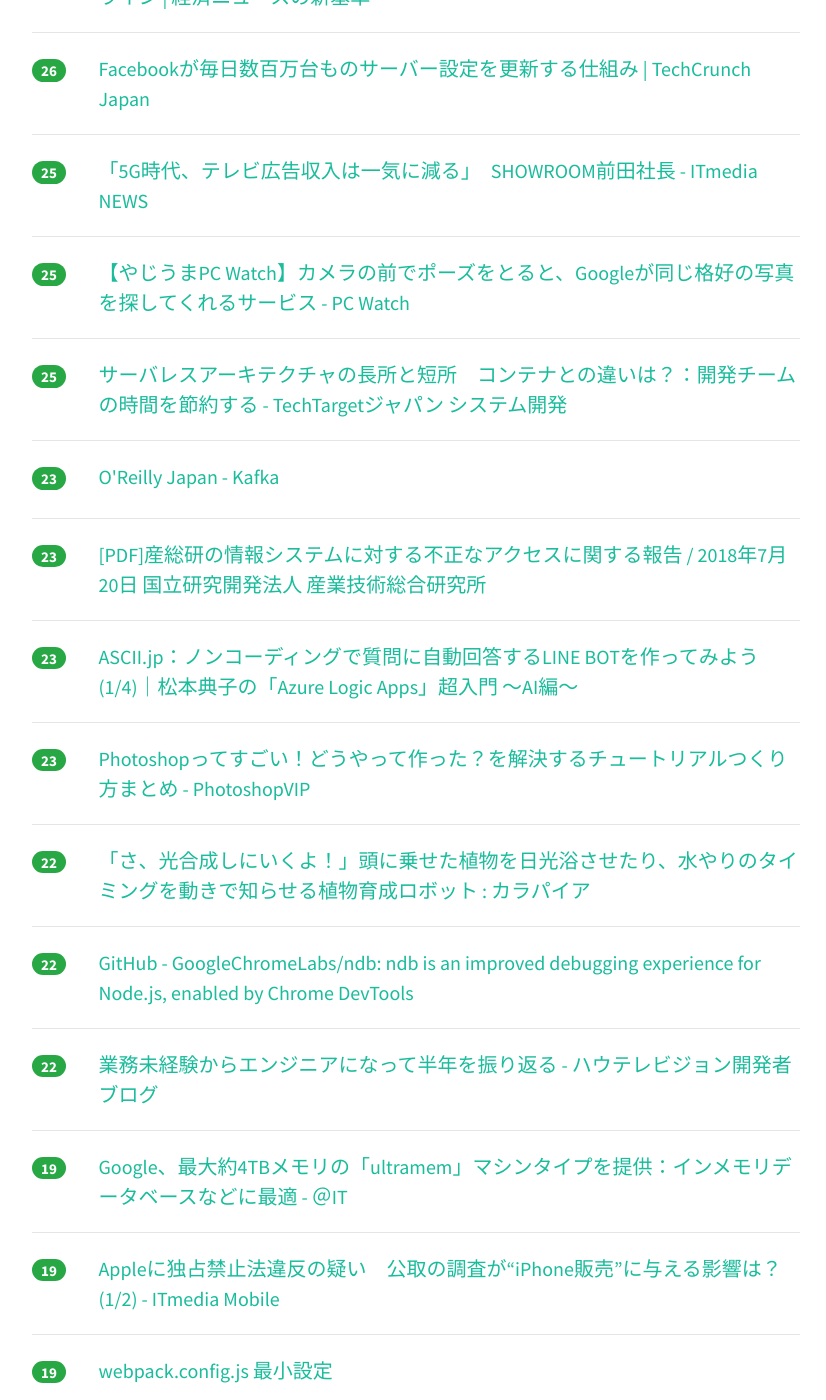
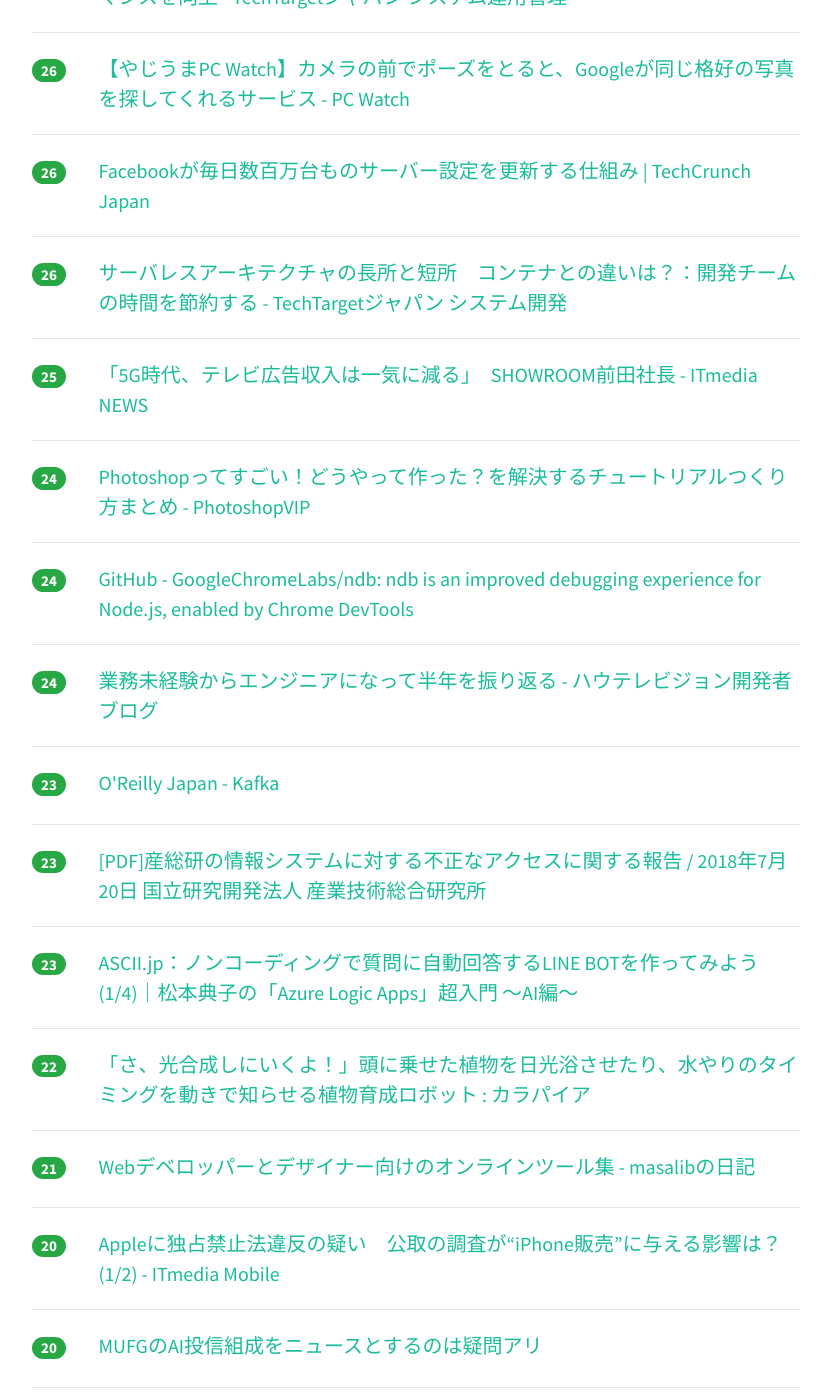
Before and after one commit to yatta47/hatena-matome-site, a Jekyll site: the page built from _posts/2018-07-21-hatena.md, in a window 1280 px wide and 1400 px high, scrolled down 1468 px. Shown: the whole window, without its empty margins (224-1050 px from the left). Built offline with Jekyll 4.4.1, drawn with Linux system fonts in a browser that asks for light colours; nearby versions of some CDN libraries; some of the changed text lies outside the part shown.

Commit message:
Updated 2018-07-21

```diff
--- a/_posts/2018-07-21-hatena.md
+++ b/_posts/2018-07-21-hatena.md
@@ -1,39 +1,44 @@
 ---
 layout: post
 title:  "2018-07-21 はてぶIT"
-date:   2018-07-21 21:02:00
+date:   2018-07-21 22:01:42
 tags: [it-hotentry]
 ---
-64 件のデータあり
+67 件のデータあり
 
 <hr><div class="row">
-<div class="col-1"><span class="badge badge-pill badge-success h2">384</span></div>
+<div class="col-1"><span class="badge badge-pill badge-success h2">398</span></div>
 <div class="col-11"><a href='https://news.mynavi.jp/article/20180719-665927/' target='_blank'>Linuxネットワークコマンドのカンペが公開 | マイナビニュース</a></div>
 </div>
 <hr>
 <div class="row">
-<div class="col-1"><span class="badge badge-pill badge-success h2">180</span></div>
+<div class="col-1"><span class="badge badge-pill badge-success h2">197</span></div>
+<div class="col-11"><a href='https://qiita.com/set0gut1/items/be9247910eb7c155d592' target='_blank'>寄り目を利用した「目diff」および「立体インデント」の考案</a></div>
+</div>
+<hr>
+<div class="row">
+<div class="col-1"><span class="badge badge-pill badge-success h2">189</span></div>
 <div class="col-11"><a href='http://www.itmedia.co.jp/pcuser/articles/1807/21/news013.html' target='_blank'>「Amazon Echo」を設置したら試したい　生活が快適になるスキル7選 - ITmedia PC USER</a></div>
 </div>
 <hr>
 <div class="row">
-<div class="col-1"><span class="badge badge-pill badge-success h2">173</span></div>
-<div class="col-11"><a href='https://qiita.com/set0gut1/items/be9247910eb7c155d592' target='_blank'>寄り目を利用した「目diff」および「立体インデント」の考案</a></div>
-</div>
-<hr>
-<div class="row">
-<div class="col-1"><span class="badge badge-pill badge-success h2">110</span></div>
+<div class="col-1"><span class="badge badge-pill badge-success h2">113</span></div>
 <div class="col-11"><a href='https://headlines.yahoo.co.jp/hl?a=20180720-00010007-fnnprimev-sci' target='_blank'>ブロックチェーンで“お金”の価値がなくなり、“信用”の社会がやってくる（FNN PRIME） - Yahoo!ニュース</a></div>
 </div>
 <hr>
 <div class="row">
-<div class="col-1"><span class="badge badge-pill badge-success h2">89</span></div>
+<div class="col-1"><span class="badge badge-pill badge-success h2">107</span></div>
 <div class="col-11"><a href='http://nlab.itmedia.co.jp/nl/articles/1807/21/news028.html' target='_blank'>当初の名前案は“タマクール”　股間ひんやり「ズボンクール」は世の男性の救世主となるか - ねとらぼ</a></div>
 </div>
 <hr>
 <div class="row">
-<div class="col-1"><span class="badge badge-pill badge-success h2">46</span></div>
+<div class="col-1"><span class="badge badge-pill badge-success h2">48</span></div>
 <div class="col-11"><a href='https://qiita.com/mamomamo/items/e4e9e44d9f77cd72b70a' target='_blank'>Docker・Kubernetes周辺の動向を整理してみた件</a></div>
+</div>
+<hr>
+<div class="row">
+<div class="col-1"><span class="badge badge-pill badge-success h2">38</span></div>
+<div class="col-11"><a href='https://toyokeizai.net/articles/-/229522' target='_blank'>アマゾンやグーグルが冗談でなく危ない理由 | グローバルアイ | 東洋経済オンライン | 経済ニュースの新基準</a></div>
 </div>
 <hr>
 <div class="row">
@@ -47,23 +52,23 @@ tags: [it-hotentry]
 </div>
 <hr>
 <div class="row">
-<div class="col-1"><span class="badge badge-pill badge-success h2">34</span></div>
+<div class="col-1"><span class="badge badge-pill badge-success h2">35</span></div>
 <div class="col-11"><a href='https://note.mu/ss_shopetan/n/nba8cf2c11cc2' target='_blank'>19卒としてWeb系エンジニア職のJobHuntingをしたのでまとめる｜shopetan｜note</a></div>
 </div>
 <hr>
 <div class="row">
-<div class="col-1"><span class="badge badge-pill badge-success h2">31</span></div>
+<div class="col-1"><span class="badge badge-pill badge-success h2">35</span></div>
+<div class="col-11"><a href='http://nlab.itmedia.co.jp/nl/articles/1807/20/news133.html' target='_blank'>置くだけで周囲を冷やす「バケツエアコン」　なんと社長がたった1人で開発していた - ねとらぼ</a></div>
+</div>
+<hr>
+<div class="row">
+<div class="col-1"><span class="badge badge-pill badge-success h2">32</span></div>
 <div class="col-11"><a href='http://techtarget.itmedia.co.jp/tt/news/1807/21/news03.html' target='_blank'>「Windows 10」を無料で高速化する4つの方法 (1/2)：OSの設定変更でパフォーマンスを向上 - TechTargetジャパン システム運用管理</a></div>
 </div>
 <hr>
 <div class="row">
-<div class="col-1"><span class="badge badge-pill badge-success h2">31</span></div>
-<div class="col-11"><a href='http://nlab.itmedia.co.jp/nl/articles/1807/20/news133.html' target='_blank'>置くだけで周囲を冷やす「バケツエアコン」　なんと社長がたった1人で開発していた - ねとらぼ</a></div>
-</div>
-<hr>
-<div class="row">
-<div class="col-1"><span class="badge badge-pill badge-success h2">30</span></div>
-<div class="col-11"><a href='https://toyokeizai.net/articles/-/229522' target='_blank'>アマゾンやグーグルが冗談でなく危ない理由 | グローバルアイ | 東洋経済オンライン | 経済ニュースの新基準</a></div>
+<div class="col-1"><span class="badge badge-pill badge-success h2">26</span></div>
+<div class="col-11"><a href='https://pc.watch.impress.co.jp/docs/news/yajiuma/1134006.html' target='_blank'>【やじうまPC Watch】カメラの前でポーズをとると、Googleが同じ格好の写真を探してくれるサービス - PC Watch</a></div>
 </div>
 <hr>
 <div class="row">
@@ -72,18 +77,28 @@ tags: [it-hotentry]
 </div>
 <hr>
 <div class="row">
+<div class="col-1"><span class="badge badge-pill badge-success h2">26</span></div>
+<div class="col-11"><a href='http://techtarget.itmedia.co.jp/tt/news/1807/20/news06.html' target='_blank'>サーバレスアーキテクチャの長所と短所　コンテナとの違いは？：開発チームの時間を節約する - TechTargetジャパン システム開発</a></div>
+</div>
+<hr>
+<div class="row">
 <div class="col-1"><span class="badge badge-pill badge-success h2">25</span></div>
 <div class="col-11"><a href='http://www.itmedia.co.jp/news/articles/1807/20/news118.html' target='_blank'>「5G時代、テレビ広告収入は一気に減る」　SHOWROOM前田社長 - ITmedia NEWS</a></div>
 </div>
 <hr>
 <div class="row">
-<div class="col-1"><span class="badge badge-pill badge-success h2">25</span></div>
-<div class="col-11"><a href='https://pc.watch.impress.co.jp/docs/news/yajiuma/1134006.html' target='_blank'>【やじうまPC Watch】カメラの前でポーズをとると、Googleが同じ格好の写真を探してくれるサービス - PC Watch</a></div>
+<div class="col-1"><span class="badge badge-pill badge-success h2">24</span></div>
+<div class="col-11"><a href='http://photoshopvip.net/109971' target='_blank'>Photoshopってすごい！どうやって作った？を解決するチュートリアルつくり方まとめ - PhotoshopVIP</a></div>
 </div>
 <hr>
 <div class="row">
-<div class="col-1"><span class="badge badge-pill badge-success h2">25</span></div>
-<div class="col-11"><a href='http://techtarget.itmedia.co.jp/tt/news/1807/20/news06.html' target='_blank'>サーバレスアーキテクチャの長所と短所　コンテナとの違いは？：開発チームの時間を節約する - TechTargetジャパン システム開発</a></div>
+<div class="col-1"><span class="badge badge-pill badge-success h2">24</span></div>
+<div class="col-11"><a href='https://github.com/GoogleChromeLabs/ndb' target='_blank'>GitHub - GoogleChromeLabs/ndb: ndb is an improved debugging experience for Node.js, enabled by Chrome DevTools</a></div>
+</div>
+<hr>
+<div class="row">
+<div class="col-1"><span class="badge badge-pill badge-success h2">24</span></div>
+<div class="col-11"><a href='http://blog.howtelevision.co.jp/entry/2018/07/20/185730' target='_blank'>業務未経験からエンジニアになって半年を振り返る - ハウテレビジョン開発者ブログ</a></div>
 </div>
 <hr>
 <div class="row">
@@ -102,33 +117,28 @@ tags: [it-hotentry]
 </div>
 <hr>
 <div class="row">
-<div class="col-1"><span class="badge badge-pill badge-success h2">23</span></div>
-<div class="col-11"><a href='http://photoshopvip.net/109971' target='_blank'>Photoshopってすごい！どうやって作った？を解決するチュートリアルつくり方まとめ - PhotoshopVIP</a></div>
-</div>
-<hr>
-<div class="row">
 <div class="col-1"><span class="badge badge-pill badge-success h2">22</span></div>
 <div class="col-11"><a href='http://karapaia.com/archives/52262624.html' target='_blank'>「さ、光合成しにいくよ！」頭に乗せた植物を日光浴させたり、水やりのタイミングを動きで知らせる植物育成ロボット : カラパイア</a></div>
 </div>
 <hr>
 <div class="row">
-<div class="col-1"><span class="badge badge-pill badge-success h2">22</span></div>
-<div class="col-11"><a href='https://github.com/GoogleChromeLabs/ndb' target='_blank'>GitHub - GoogleChromeLabs/ndb: ndb is an improved debugging experience for Node.js, enabled by Chrome DevTools</a></div>
+<div class="col-1"><span class="badge badge-pill badge-success h2">21</span></div>
+<div class="col-11"><a href='https://masalib.hatenablog.com/entry/2018/07/21/000000' target='_blank'>Webデベロッパーとデザイナー向けのオンラインツール集 - masalibの日記</a></div>
 </div>
 <hr>
 <div class="row">
-<div class="col-1"><span class="badge badge-pill badge-success h2">22</span></div>
-<div class="col-11"><a href='http://blog.howtelevision.co.jp/entry/2018/07/20/185730' target='_blank'>業務未経験からエンジニアになって半年を振り返る - ハウテレビジョン開発者ブログ</a></div>
+<div class="col-1"><span class="badge badge-pill badge-success h2">20</span></div>
+<div class="col-11"><a href='http://www.itmedia.co.jp/mobile/articles/1807/21/news020.html' target='_blank'>Appleに独占禁止法違反の疑い　公取の調査が“iPhone販売”に与える影響は？ (1/2) - ITmedia Mobile</a></div>
+</div>
+<hr>
+<div class="row">
+<div class="col-1"><span class="badge badge-pill badge-success h2">20</span></div>
+<div class="col-11"><a href='https://www.financepensionrealestate.work/entry/2018/07/21/104601' target='_blank'>MUFGのAI投信組成をニュースとするのは疑問アリ</a></div>
 </div>
 <hr>
 <div class="row">
 <div class="col-1"><span class="badge badge-pill badge-success h2">19</span></div>
 <div class="col-11"><a href='http://www.atmarkit.co.jp/ait/articles/1807/20/news040.html' target='_blank'>Google、最大約4TBメモリの「ultramem」マシンタイプを提供：インメモリデータベースなどに最適 - ＠IT</a></div>
-</div>
-<hr>
-<div class="row">
-<div class="col-1"><span class="badge badge-pill badge-success h2">19</span></div>
-<div class="col-11"><a href='http://www.itmedia.co.jp/mobile/articles/1807/21/news020.html' target='_blank'>Appleに独占禁止法違反の疑い　公取の調査が“iPhone販売”に与える影響は？ (1/2) - ITmedia Mobile</a></div>
 </div>
 <hr>
 <div class="row">
@@ -143,27 +153,47 @@ tags: [it-hotentry]
 <hr>
 <div class="row">
 <div class="col-1"><span class="badge badge-pill badge-success h2">18</span></div>
-<div class="col-11"><a href='https://masalib.hatenablog.com/entry/2018/07/21/000000' target='_blank'>Webデベロッパーとデザイナー向けのオンラインツール集 - masalibの日記</a></div>
+<div class="col-11"><a href='https://okuranagaimo.blogspot.com/2018/07/ssh22.html' target='_blank'>ブログ: SSHのポート番号がどのようにして22になったのか</a></div>
 </div>
 <hr>
 <div class="row">
 <div class="col-1"><span class="badge badge-pill badge-success h2">17</span></div>
-<div class="col-11"><a href='https://www.financepensionrealestate.work/entry/2018/07/21/104601' target='_blank'>MUFGのAI投信組成をニュースとするのは疑問アリ</a></div>
+<div class="col-11"><a href='https://speakerdeck.com/joker1007/nu-riqu-dong-kai-fa-kireruji-shu-number-osrk01' target='_blank'>怒り駆動開発 -キレる技術- #osrk01 - Speaker Deck</a></div>
 </div>
 <hr>
 <div class="row">
-<div class="col-1"><span class="badge badge-pill badge-success h2">15</span></div>
+<div class="col-1"><span class="badge badge-pill badge-success h2">16</span></div>
 <div class="col-11"><a href='https://qiita.com/shima_x/items/fe29274d67de3a461524' target='_blank'>国土数値情報とfoliumで市区町村区切りのコロプレス図を描く</a></div>
 </div>
 <hr>
 <div class="row">
-<div class="col-1"><span class="badge badge-pill badge-success h2">15</span></div>
+<div class="col-1"><span class="badge badge-pill badge-success h2">16</span></div>
 <div class="col-11"><a href='https://blog.jxck.io/entries/2018-07-20/toggle-attribute.html' target='_blank'>Element.toggleAttribute | blog.jxck.io</a></div>
+</div>
+<hr>
+<div class="row">
+<div class="col-1"><span class="badge badge-pill badge-success h2">16</span></div>
+<div class="col-11"><a href='http://blog.livedoor.jp/itsoku/archives/53851897.html' target='_blank'>プログラマの頭の中ってどうなってんだよ… : IT速報</a></div>
+</div>
+<hr>
+<div class="row">
+<div class="col-1"><span class="badge badge-pill badge-success h2">16</span></div>
+<div class="col-11"><a href='https://www.slideshare.net/oracle4engineer/jdk-ver20' target='_blank'>JDK: 新しいリリースモデル解説（ver.2.0）</a></div>
 </div>
 <hr>
 <div class="row">
 <div class="col-1"><span class="badge badge-pill badge-success h2">15</span></div>
 <div class="col-11"><a href='https://nextat.co.jp/staff/archives/203' target='_blank'>[Laravel] JSONレスポンスのUnicodeエスケープ無効化はミドルウェアで！｜Laravel｜PHP｜開発ブログ｜株式会社Nextat（ネクスタット）</a></div>
+</div>
+<hr>
+<div class="row">
+<div class="col-1"><span class="badge badge-pill badge-success h2">15</span></div>
+<div class="col-11"><a href='https://www.fnn.jp/posts/00337910HDK' target='_blank'>ブロックチェーン技術で終わる世界、変わるメディアの未来 - FNN.jpプライムオンライン</a></div>
+</div>
+<hr>
+<div class="row">
+<div class="col-1"><span class="badge badge-pill badge-success h2">15</span></div>
+<div class="col-11"><a href='https://taro.hatenablog.jp/entry/2018/07/21/090000' target='_blank'>30歳になりました！ - 算譜王におれはなる!!!!</a></div>
 </div>
 <hr>
 <div class="row">
@@ -183,12 +213,7 @@ tags: [it-hotentry]
 <hr>
 <div class="row">
 <div class="col-1"><span class="badge badge-pill badge-success h2">14</span></div>
-<div class="col-11"><a href='https://taro.hatenablog.jp/entry/2018/07/21/090000' target='_blank'>30歳になりました！ - 算譜王におれはなる!!!!</a></div>
-</div>
-<hr>
-<div class="row">
-<div class="col-1"><span class="badge badge-pill badge-success h2">14</span></div>
-<div class="col-11"><a href='http://blog.livedoor.jp/itsoku/archives/53851897.html' target='_blank'>プログラマの頭の中ってどうなってんだよ… : IT速報</a></div>
+<div class="col-11"><a href='https://qiita.com/koyamauchi/items/edd97374b82dce11a169' target='_blank'>10分で構築! ElasticSearchとKibanaで作るTwitter分析ダッシュボード 作成チュートリアル</a></div>
 </div>
 <hr>
 <div class="row">
@@ -198,7 +223,12 @@ tags: [it-hotentry]
 <hr>
 <div class="row">
 <div class="col-1"><span class="badge badge-pill badge-success h2">13</span></div>
-<div class="col-11"><a href='https://www.fnn.jp/posts/00337910HDK' target='_blank'>ブロックチェーン技術で終わる世界、変わるメディアの未来 - FNN.jpプライムオンライン</a></div>
+<div class="col-11"><a href='https://takulog.info/windows-10-speed-up-5-tuning/' target='_blank'>Windows 10 の動作を高速化！目に見えて効果がある５つのカンタンな設定</a></div>
+</div>
+<hr>
+<div class="row">
+<div class="col-1"><span class="badge badge-pill badge-success h2">13</span></div>
+<div class="col-11"><a href='http://www.afpbb.com/articles/-/3183253' target='_blank'>シンガポール史上最悪のサイバー攻撃、首相含む150万人の医療情報盗まれる　写真1枚　国際ニュース：AFPBB News</a></div>
 </div>
 <hr>
 <div class="row">
@@ -227,11 +257,6 @@ tags: [it-hotentry]
 </div>
 <hr>
 <div class="row">
-<div class="col-1"><span class="badge badge-pill badge-success h2">11</span></div>
-<div class="col-11"><a href='https://www.slideshare.net/oracle4engineer/jdk-ver20' target='_blank'>JDK: 新しいリリースモデル解説（ver.2.0）</a></div>
-</div>
-<hr>
-<div class="row">
 <div class="col-1"><span class="badge badge-pill badge-success h2">10</span></div>
 <div class="col-11"><a href='http://www.oreilly.co.jp/books/9784873118499/index.html' target='_blank'>O'Reilly Japan - Kafka</a></div>
 </div>
@@ -242,8 +267,18 @@ tags: [it-hotentry]
 </div>
 <hr>
 <div class="row">
+<div class="col-1"><span class="badge badge-pill badge-success h2">10</span></div>
+<div class="col-11"><a href='http://www.atmarkit.co.jp/ait/articles/1807/20/news021.html' target='_blank'>RPAにおけるロボットファイル開発、3つの製品タイプの違いとは：RPA導入ガイド（9） - ＠IT</a></div>
+</div>
+<hr>
+<div class="row">
 <div class="col-1"><span class="badge badge-pill badge-success h2">9</span></div>
 <div class="col-11"><a href='https://blog.softwaremill.com/why-scala-a6ac8c98c541' target='_blank'>Why Scala? – SoftwareMill Tech Blog</a></div>
+</div>
+<hr>
+<div class="row">
+<div class="col-1"><span class="badge badge-pill badge-success h2">9</span></div>
+<div class="col-11"><a href='https://diamond.jp/articles/-/174990' target='_blank'>174990</a></div>
 </div>
 <hr>
 <div class="row">
@@ -258,17 +293,12 @@ tags: [it-hotentry]
 <hr>
 <div class="row">
 <div class="col-1"><span class="badge badge-pill badge-success h2">8</span></div>
-<div class="col-11"><a href='https://diamond.jp/articles/-/174990' target='_blank'>174990</a></div>
+<div class="col-11"><a href='https://aws.amazon.com/blogs/aws/sagemaker-nysummit2018/' target='_blank'>Amazon SageMaker Adds Batch Transform Feature and Pipe Input Mode for TensorFlow Containers | AWS News Blog</a></div>
 </div>
 <hr>
 <div class="row">
 <div class="col-1"><span class="badge badge-pill badge-success h2">8</span></div>
-<div class="col-11"><a href='http://www.atmarkit.co.jp/ait/articles/1807/20/news021.html' target='_blank'>RPAにおけるロボットファイル開発、3つの製品タイプの違いとは：RPA導入ガイド（9） - ＠IT</a></div>
-</div>
-<hr>
-<div class="row">
-<div class="col-1"><span class="badge badge-pill badge-success h2">8</span></div>
-<div class="col-11"><a href='https://speakerdeck.com/joker1007/nu-riqu-dong-kai-fa-kireruji-shu-number-osrk01' target='_blank'>怒り駆動開発 -キレる技術- #osrk01 - Speaker Deck</a></div>
+<div class="col-11"><a href='https://note.mu/nakanishy/n/nd430557291e8' target='_blank'>デザインの視点でみる「Dish」の誕生から動画公開まで｜Keita Nakanishi｜note</a></div>
 </div>
 <hr>
 <div class="row">
@@ -283,17 +313,12 @@ tags: [it-hotentry]
 <hr>
 <div class="row">
 <div class="col-1"><span class="badge badge-pill badge-success h2">7</span></div>
-<div class="col-11"><a href='https://note.mu/nakanishy/n/nd430557291e8' target='_blank'>デザインの視点でみる「Dish」の誕生から動画公開まで｜Keita Nakanishi｜note</a></div>
+<div class="col-11"><a href='https://tameyo.hatenablog.com/entry/fraud' target='_blank'>fraud</a></div>
 </div>
 <hr>
 <div class="row">
 <div class="col-1"><span class="badge badge-pill badge-success h2">7</span></div>
-<div class="col-11"><a href='https://qiita.com/koyamauchi/items/edd97374b82dce11a169' target='_blank'>10分で構築! ElasticSearchとKibanaで作るTwitter分析ダッシュボード 作成チュートリアル</a></div>
-</div>
-<hr>
-<div class="row">
-<div class="col-1"><span class="badge badge-pill badge-success h2">6</span></div>
-<div class="col-11"><a href='https://aws.amazon.com/blogs/aws/sagemaker-nysummit2018/' target='_blank'>Amazon SageMaker Adds Batch Transform Feature and Pipe Input Mode for TensorFlow Containers | AWS News Blog</a></div>
+<div class="col-11"><a href='https://www.infoq.com/jp/news/2018/07/thanos-scalable-prometheus' target='_blank'>Thanos - 無制限ストレージを備えたスケーラブルなPrometheus</a></div>
 </div>
 <hr>
 <div class="row">
@@ -302,27 +327,17 @@ tags: [it-hotentry]
 </div>
 <hr>
 <div class="row">
-<div class="col-1"><span class="badge badge-pill badge-success h2">6</span></div>
-<div class="col-11"><a href='https://takulog.info/windows-10-speed-up-5-tuning/' target='_blank'>Windows 10 の動作を高速化！目に見えて効果がある５つのカンタンな設定</a></div>
-</div>
-<hr>
-<div class="row">
-<div class="col-1"><span class="badge badge-pill badge-success h2">4</span></div>
+<div class="col-1"><span class="badge badge-pill badge-success h2">5</span></div>
 <div class="col-11"><a href='http://principia-m.com/ts/0159/formal_methods.pdf' target='_blank'>formal_methods.pdf</a></div>
 </div>
 <hr>
 <div class="row">
-<div class="col-1"><span class="badge badge-pill badge-success h2">4</span></div>
+<div class="col-1"><span class="badge badge-pill badge-success h2">5</span></div>
 <div class="col-11"><a href='https://jp.techcrunch.com/2018/07/21/2018-07-20-niantic-explains-how-and-why-it-bans-players-in-pokemon-go/' target='_blank'>NianticがPokémon GOのプレーヤーの反則行為（三回やるとアカウント停止）を説明 | TechCrunch Japan</a></div>
 </div>
 <hr>
 <div class="row">
 <div class="col-1"><span class="badge badge-pill badge-success h2">4</span></div>
-<div class="col-11"><a href='https://tameyo.hatenablog.com/entry/fraud' target='_blank'>fraud</a></div>
+<div class="col-11"><a href='http://ai-topics.com/self-ai-furuse-version-4-0-0/' target='_blank'>SELFアプリversion4.0.0に進化完了「イケメンロボ」8月リリースへ向けて大幅機能刷新！！ │ 【AI】人工知能ムスメは独身男の夢を見るか？</a></div>
 </div>
 <hr>
-<div class="row">
-<div class="col-1"><span class="badge badge-pill badge-success h2">3</span></div>
-<div class="col-11"><a href='https://okuranagaimo.blogspot.com/2018/07/ssh22.html' target='_blank'>ブログ: SSHのポート番号がどのようにして22になったのか</a></div>
-</div>
-<hr>
```
